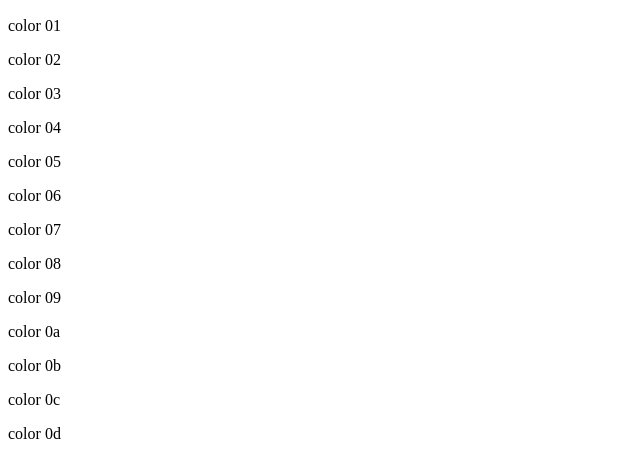
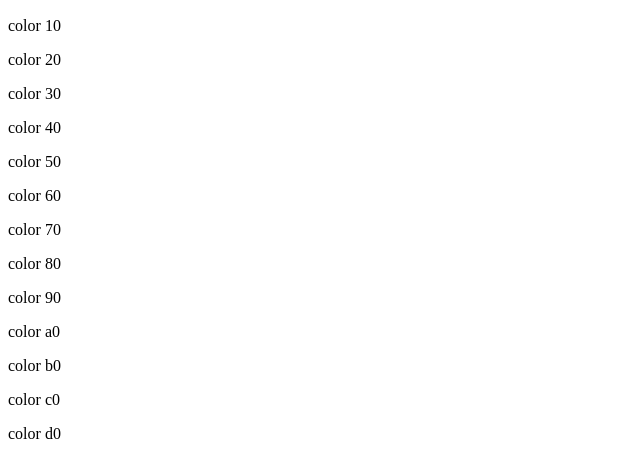
Before and after one commit to jielosc/page-0x01, a plain HTML site: page index.html in a window 1280 px wide. Shown: the part 490-946 px from the top of the page, 0-640 px from the left. Drawn offline with Linux system fonts and the light colour scheme.

Commit message:
Update index.html

```diff
--- a/index.html
+++ b/index.html
@@ -3,21 +3,21 @@
 <body>
 <p><font size = "15" color="black">Hello World!</font></p>
   <img src="head1.jpg">
-<p> color 01 </p>
-<p> color 02 </p>
-<p> color 03 </p>
-<p> color 04 </p>
-<p> color 05 </p>
-<p> color 06 </p>
-<p> color 07 </p>
-<p> color 08 </p>
-<p> color 09 </p>
-<p> color 0a </p>
-<p> color 0b </p>
-<p> color 0c </p>
-<p> color 0d </p>
-<p> color 0e </p>
-<p> color 0f </p>
+<p> color 10 </p>
+<p> color 20 </p>
+<p> color 30 </p>
+<p> color 40 </p>
+<p> color 50 </p>
+<p> color 60 </p>
+<p> color 70 </p>
+<p> color 80 </p>
+<p> color 90 </p>
+<p> color a0 </p>
+<p> color b0 </p>
+<p> color c0 </p>
+<p> color d0 </p>
+<p> color e0 </p>
+<p> color f0 </p>
 
   <hr />
 <div class="wrap_header">
```
